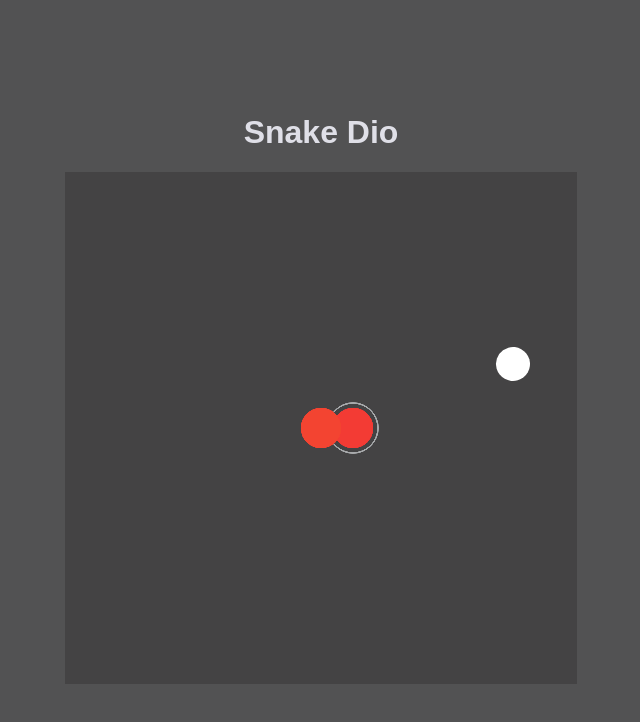
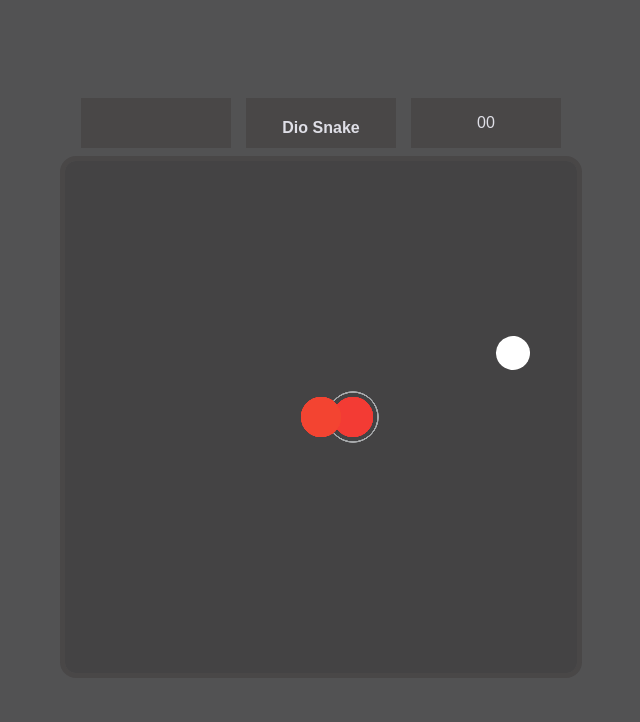
Before and after one commit to lucasSPro/jogoDaCobrinhaDIO, a plain HTML site: page index.html in a window 1280 px wide. Shown: the whole page, without its empty margins (319-959 px from the left). Drawn offline with Linux system fonts and the light colour scheme.

Commit message:
adiciona painel

```diff
--- a/index.html
+++ b/index.html
@@ -8,7 +8,17 @@
     <title>Document</title>
 </head>
 <body>
-    <h1 id="titulo">Snake Dio</h1>
+    <div class="controls">
+        <div class="control-item">
+            <img src="" alt="">
+        </div>
+        <div class="control-item">
+            <h4 id="titulo">Dio Snake</h4>
+        </div>
+        <div class="control-item">
+            <p>00</p>
+        </div>
+    </div>
     <canvas id="snake" width="512" height="512" class="bg" ></canvas>
 
     <script defer src="script.js"></script>
--- a/script.js
+++ b/script.js
@@ -16,7 +16,8 @@ let comida = {
 function criarBG(){
     context.fillStyle = "rgb(68,67,68)";
     context.fillRect(0,0,16 * box, 16 * box);
-}1
+    canvas.getContext("2d")
+}
 
 function criarCobrinha(){
     let r = 242;
--- a/style.css
+++ b/style.css
@@ -9,3 +9,26 @@ body{
     font-family: Arial, Helvetica, sans-serif;
     color: rgb(223, 223, 231);
 }
+
+
+ .bg {
+  border: 5px solid rgba(70, 68, 68, 0.733);
+  border-radius: 16px;
+  font-size: 24px;
+  line-height: 2;
+}
+.controls{
+    display: flex;
+    width: 480px;
+    margin-bottom: 8px;
+    align-items: center;
+    justify-content: space-between;
+}
+.control-item{
+    display: flex;
+    width: 150px;
+    height: 50px;
+    align-content: center;
+    justify-content: center;
+    background: rgba(70, 68, 68, 0.733);
+}
```
